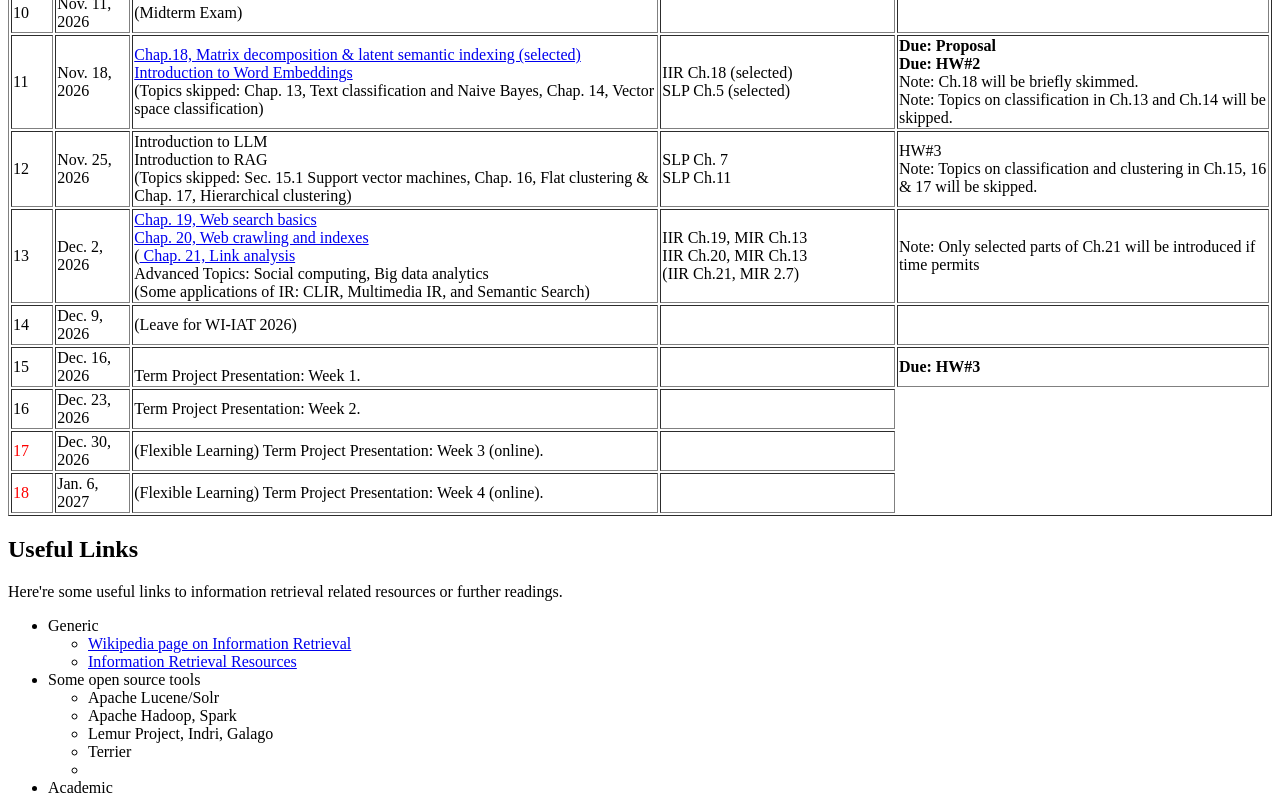
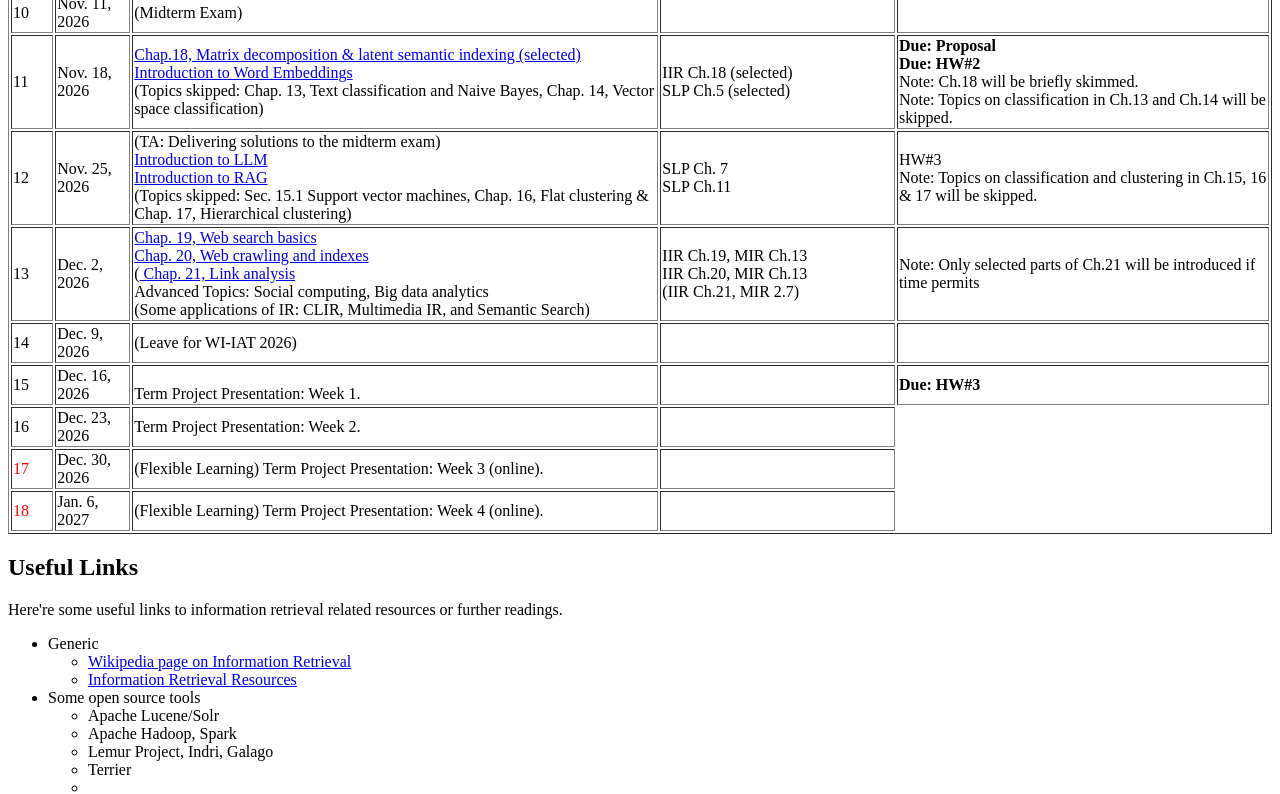
Before and after one commit to chriswjh/chriswjh.github.io, a plain HTML site: page IR/index.html in a window 1280 px wide. Shown: the part 1260-2054 px from the top of the page. Drawn offline with Linux system fonts and the light colour scheme.

Commit message:
Update index.html

```diff
--- a/IR/index.html
+++ b/IR/index.html
@@ -179,9 +179,11 @@ SLP Ch.5 (selected)
 <br>Note: Topics on classification in Ch.13 and Ch.14 will be skipped.
   </td></tr>
   <tr><td>12</td><td>Nov. 25, 2026</td><td>
-Introduction to LLM
+(TA: Delivering solutions to the midterm exam)
 <br>
-Introduction to RAG
+<a href="LLM.pptx">Introduction to LLM</a>
+<br>
+<a href="RAG.pptx">Introduction to RAG</a>
 <br>
 (Topics skipped: Sec. 15.1 Support vector machines,
 Chap. 16, Flat clustering & Chap. 17, Hierarchical clustering)
@@ -394,7 +396,7 @@ Please check the homework submission site for more details.
 <address>
 E-mail: jhwang AT   ntut . edu  . tw <br>
 Created: Sep. 3, 2026.<br>
-Last Updated: Nov. 17, 2026.<br>
+Last Updated: Nov. 19, 2026.<br>
 </address>
 </body>
 </html>
```
